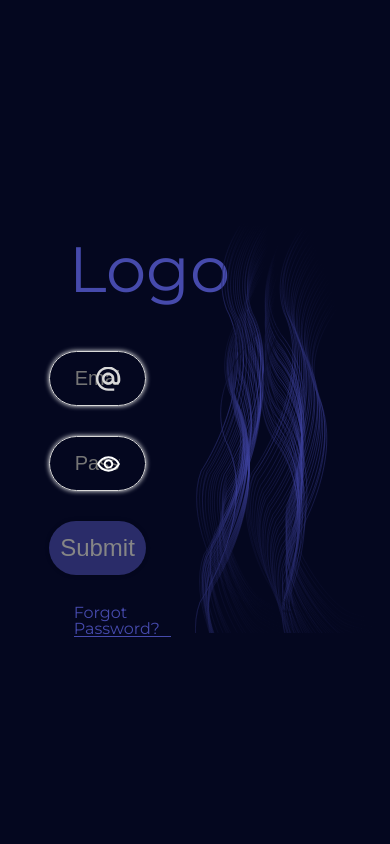
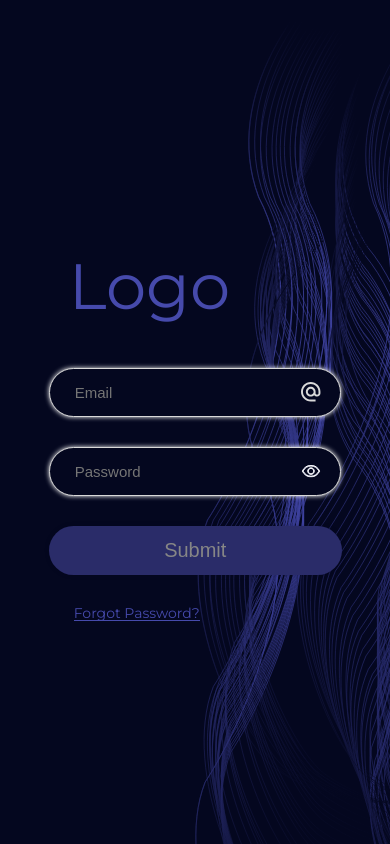
Before and after one commit to pelyp47/CRM, a React app: page / in a window 390 px wide. Built offline with nearby package versions, Linux system fonts and the light colour scheme.

Commit message:
added tablet and mobile version
did it with @media,
breakpoints: 450px, 500px, 700px, 1100px

```diff
--- a/src/assets/styles/components/LogInPage.scss
+++ b/src/assets/styles/components/LogInPage.scss
@@ -4,6 +4,7 @@ $login-font: "Montserrat", sans;
 //margin variable
 .log-in{
     height: 100vh;
+    position: relative;
     font-family: $login-font;
     width: 100%;
     background-color: $bg-color;
@@ -39,7 +40,7 @@ $login-font: "Montserrat", sans;
     flex-direction: column;
     position: relative;
     & input {
-        background-color: rgba(0,0,0,.0);
+        background-color: rgba(4,7,31,1);
         border-radius: 30px;
         border: 1px solid $form-color;
         color: $form-color;
@@ -72,10 +73,11 @@ $login-font: "Montserrat", sans;
     border: none;
     text-align: center;
     border-radius: 30px;
-    box-shadow: 0 0 4px rgba(0,0,0,.25);
+    box-shadow: 0 0 4px rgba(4,7,31,.25);
     color: #868686;
     font-size: 24px;
     padding: 13px 0;
+    will-change: transform;
     transition: color .5s, transform .5s .4s, text-shadow .5s .4s;
     &:hover {
         color: #fff;
@@ -108,3 +110,64 @@ $login-font: "Montserrat", sans;
         }
     }
 }
+
+@media (max-width: 1100px) {
+    .log-in__wrapper {
+        &_left {
+            max-width: 70vw;
+            position: relative;
+            z-index: 1;
+        }
+        &_right {
+            position: absolute;
+            right: 0;
+            bottom: 0;
+        }
+    }
+}
+
+@media (max-width: 700px) {
+    .log-in__wrapper {
+        &_left {
+            max-width: 85vw;
+        }
+        &_right {
+            display: block;
+            height: 100vh;
+            & * {
+                height: 100%;
+            }
+        }
+    }
+}
+
+@media (max-width: 500px) {
+    .log-in__wrapper {
+        &_left {
+            max-width: 100vw;
+        }
+        &_right {
+            height: 100%;
+        }
+    }
+}
+
+@media (max-width: 450px) {
+    .log-in__input {
+        & input {
+            font-size: 15px;
+        }
+        & img {
+            width: 20px;
+            right: 20px;
+        }
+    }
+    .log-in__submit-btn {
+        font-size: 20px;
+    }
+    .log-in__forgot-password {
+        & a {
+            font-size: 14px;
+        }
+    }
+}
```
